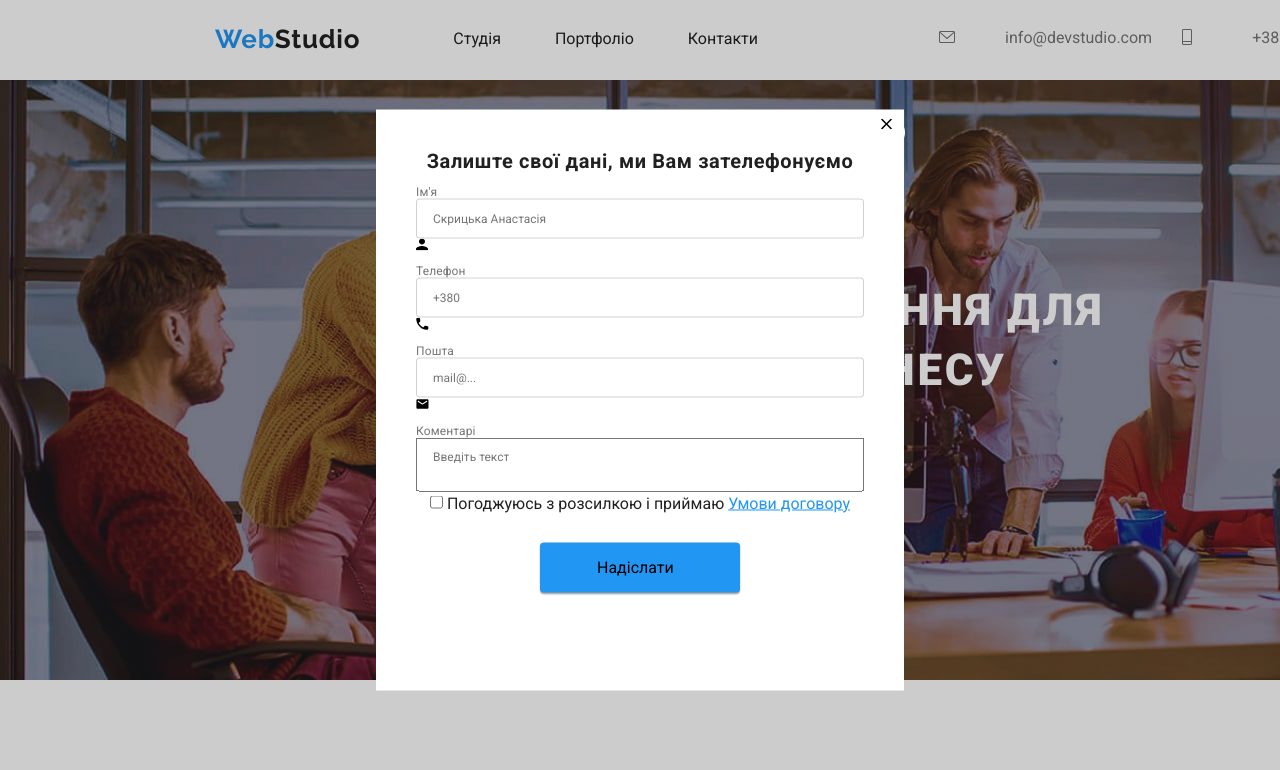
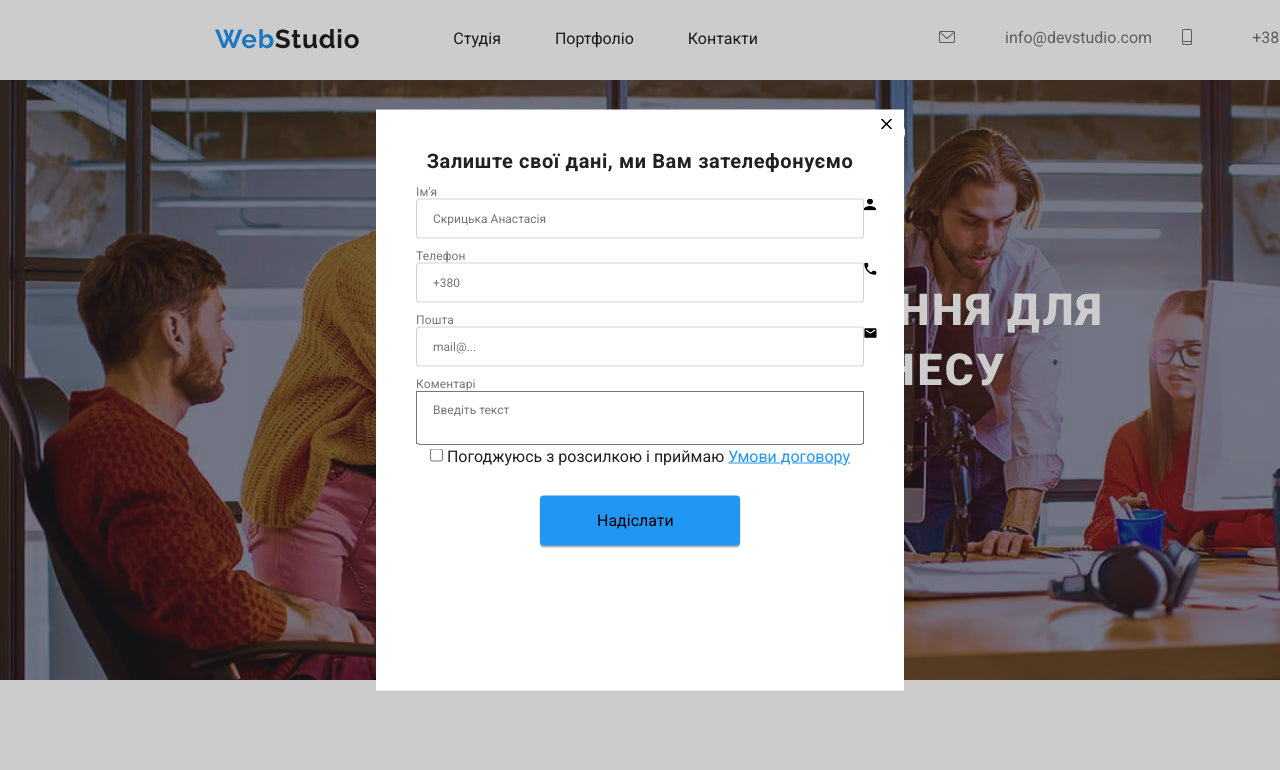
Before and after one commit to snastia/goiteens-hw-js, a plain HTML site: page index.html in a window 1280 px wide. Both pictures are taken after a click on the button "Замовити послугу". Shown: the top 770 px of the page. Drawn offline with nearby package versions, Linux system fonts and the light colour scheme.

Commit message:
goiteens-hw-js

```diff
--- a/style.css
+++ b/style.css
@@ -115,17 +115,21 @@ margin-left: auto;
  .icon-email{
     width: 15px;
     height: 12px;
+    position: absolute;
  }
  .icon-tel{
     width: 13px;
     height: 13px;
+    position: absolute;
  }
  .icon-human{
     height: 12px;
     width: 12px;
-    position: relative;
+    position: absolute;
  }
  .modal-button{
+    cursor: pointer;
+
     display: inline-flex;
     padding: 10px 57px;
     border-radius: 4px;
```
